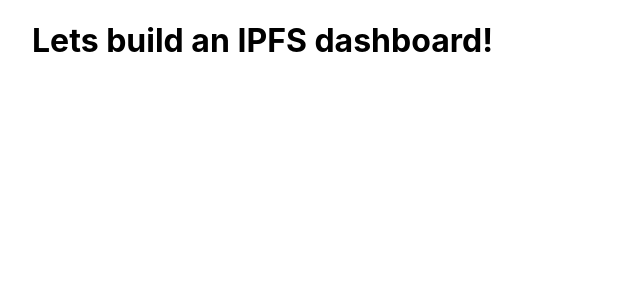
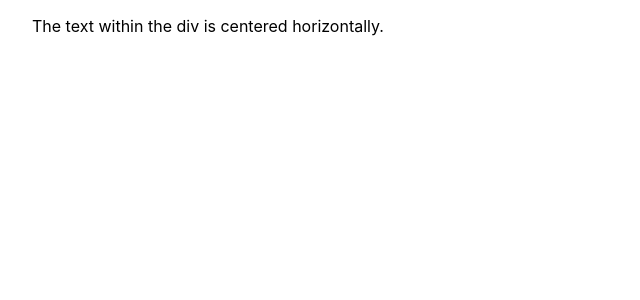
Before and after one commit to noryev/dash-nextjs, a Next.js app: page / in a window 1280 px wide. Shown: the top 300 px of the page, without its empty margins (0-640 px from the left). Built offline with nearby package versions, Linux system fonts and the light colour scheme.

Commit message:
idk what im doing

```diff
--- a/pages/index.js
+++ b/pages/index.js
@@ -5,12 +5,12 @@
 export default function Home() {
   return (
     <div className={styles.container}>
-      <Head>
         <title>Create Next App</title>
         <meta name="description" content="Created by Noyev" />
         <link rel="icon" href="/pro.ico" />
-      </Head>
-      <h1>Lets build an IPFS dashboard!</h1>
+       <div className="center">
+      <p>The text within the div is centered horizontally.</p>
+      </div>
     </div>
   );
 }
```
